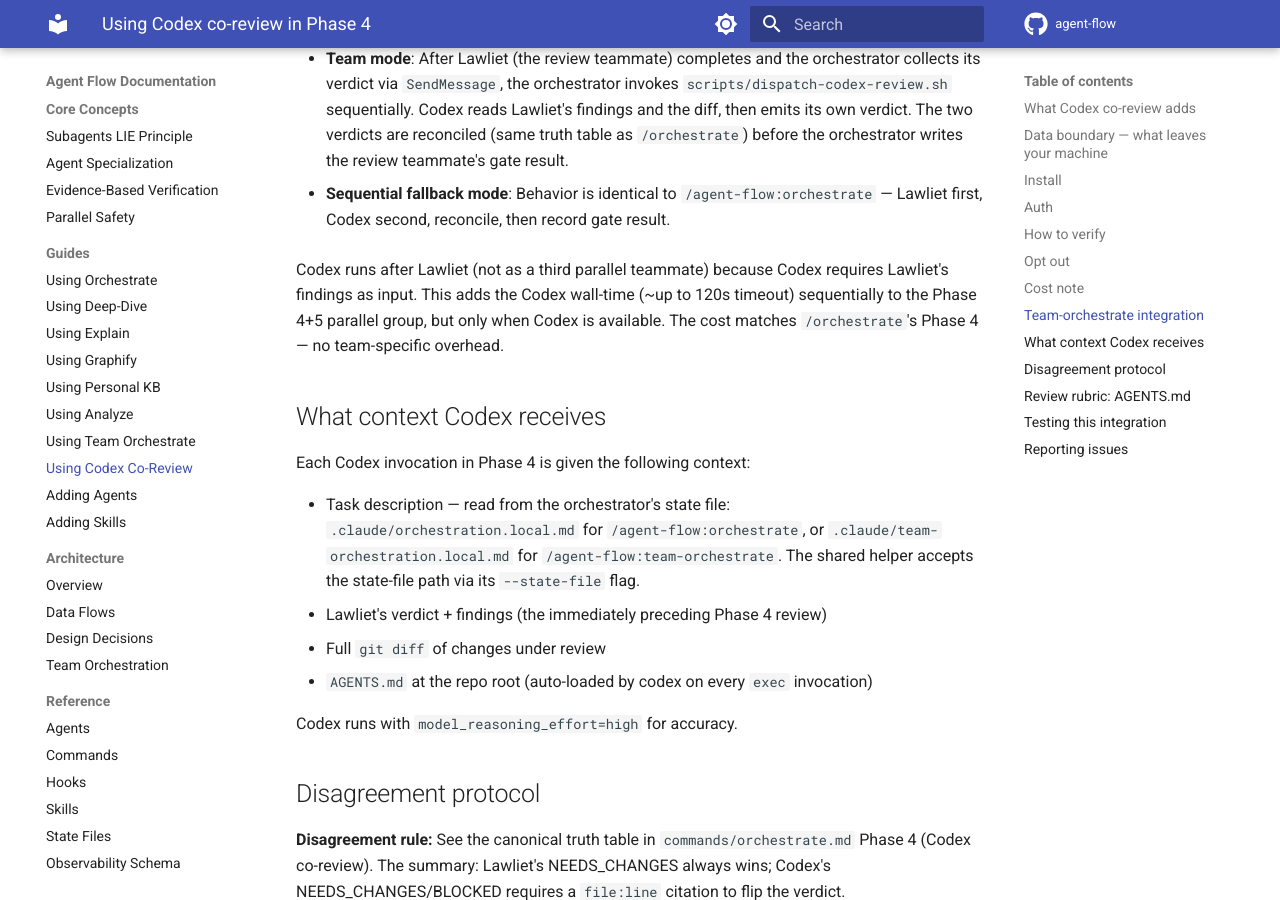
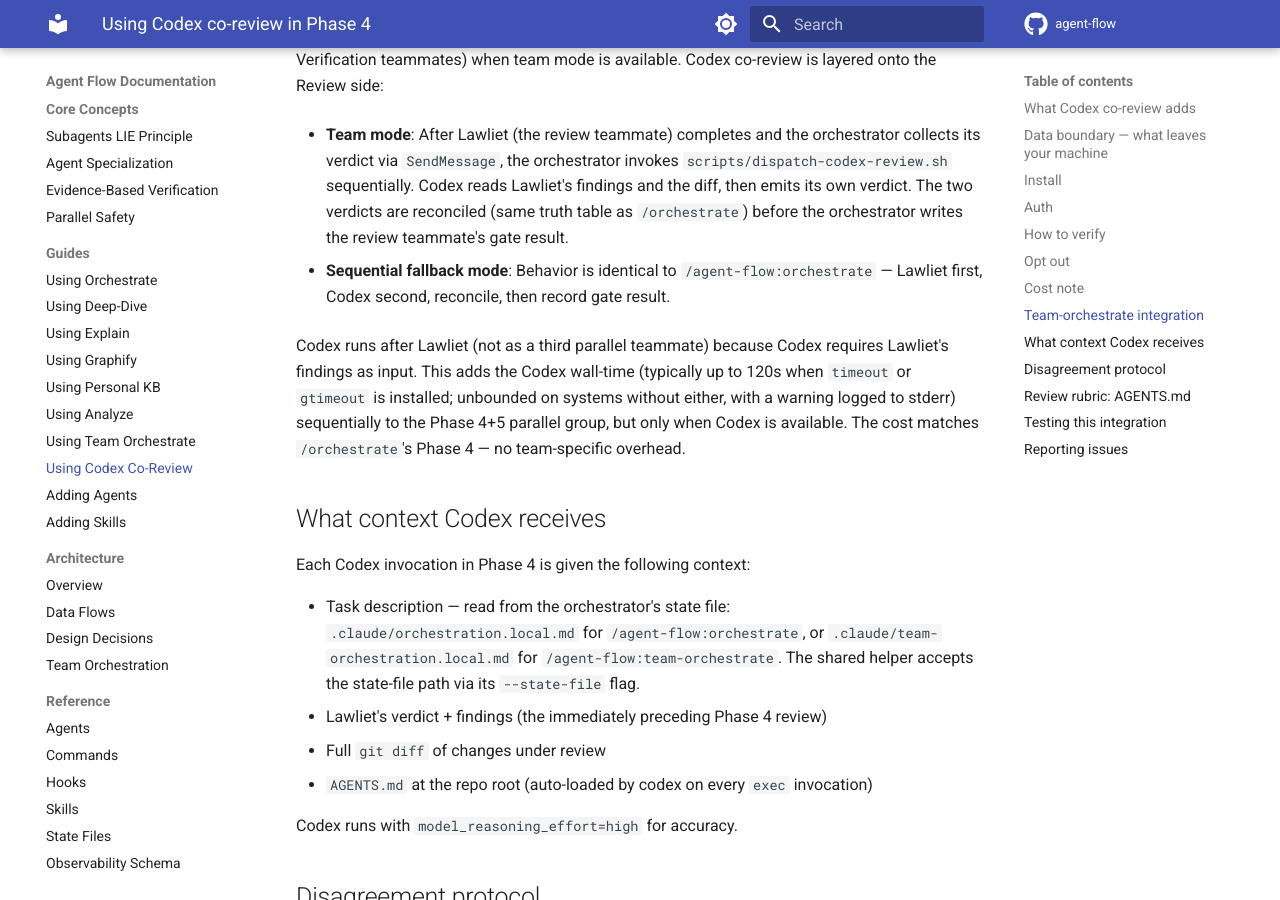
Before and after one commit to josix/agent-flow, an MkDocs documentation site: the page built from docs/guides/using-codex-review.md, in a window 1280 px wide and 900 px high, scrolled down 2799 px. Built offline with MkDocs 1.6.1 and Material for MkDocs 9.7.7, drawn with Linux system fonts in a browser that asks for light colours; comment, search, counter and statistics services are not loaded; some of the changed text lies outside the part shown.

Commit message:
docs: sweep remaining stale state-file and wall-time claims
Codex caught two additional occurrences of patterns previously fixed in
c3e8512 — same bugs in different sections of the same file. Sweeping
fix to align all remaining prose with implementation.

- using-codex-review.md (data-boundary section): state-file path now
  names both .claude/orchestration.local.md and team-orchestration.local.md
- using-codex-review.md (team-orchestrate section): 120s wall-time claim
  now qualifies the timeout/gtimeout dependency and unbounded fallback

Co-Authored-By: Claude Opus 4.7 (1M context) <noreply@anthropic.com>

```diff
--- a/docs/guides/using-codex-review.md
+++ b/docs/guides/using-codex-review.md
@@ -19,7 +19,10 @@ servers via your authenticated Codex CLI session:
 
 - The full diff under review (`git merge-base HEAD <default-branch>..HEAD` plus
   any uncommitted working-tree changes).
-- The task description as recorded in `.claude/orchestration.local.md`.
+- The task description as recorded in the orchestrator's state file:
+  `.claude/orchestration.local.md` for `/agent-flow:orchestrate`, or
+  `.claude/team-orchestration.local.md` for `/agent-flow:team-orchestrate`
+  (the shared helper accepts the path via `--state-file`).
 - Lawliet's full review reply (file:line findings and reasoning).
 
 **Do not enable Codex co-review in repositories that contain:**
@@ -125,8 +128,10 @@ is layered onto the Review side:
   Lawliet first, Codex second, reconcile, then record gate result.
 
 Codex runs after Lawliet (not as a third parallel teammate) because Codex
-requires Lawliet's findings as input. This adds the Codex wall-time (~up to
-120s timeout) sequentially to the Phase 4+5 parallel group, but only when
+requires Lawliet's findings as input. This adds the Codex wall-time (typically
+up to 120s when `timeout` or `gtimeout` is installed; unbounded on systems
+without either, with a warning logged to stderr) sequentially to the Phase 4+5
+parallel group, but only when
 Codex is available. The cost matches `/orchestrate`'s Phase 4 — no
 team-specific overhead.
 
```
